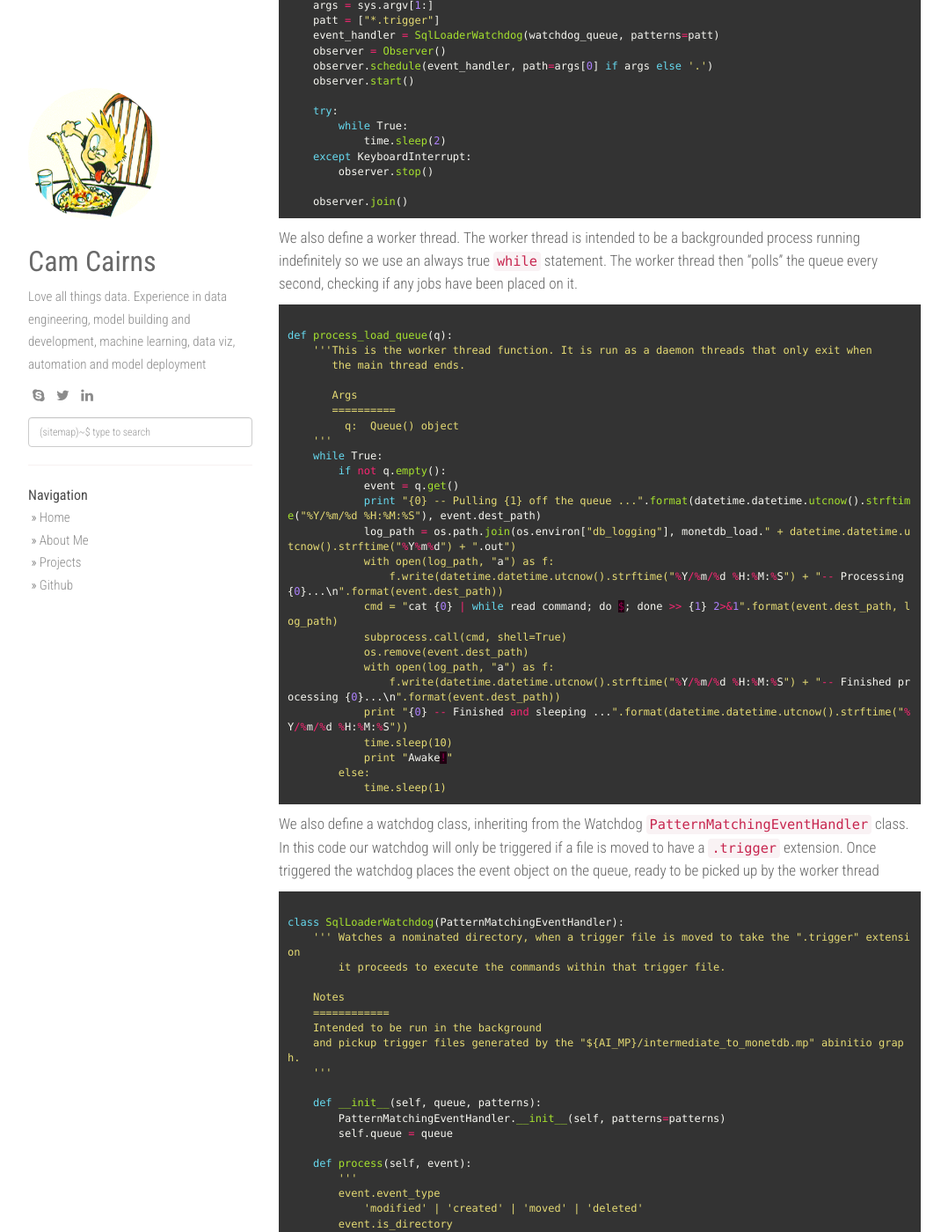
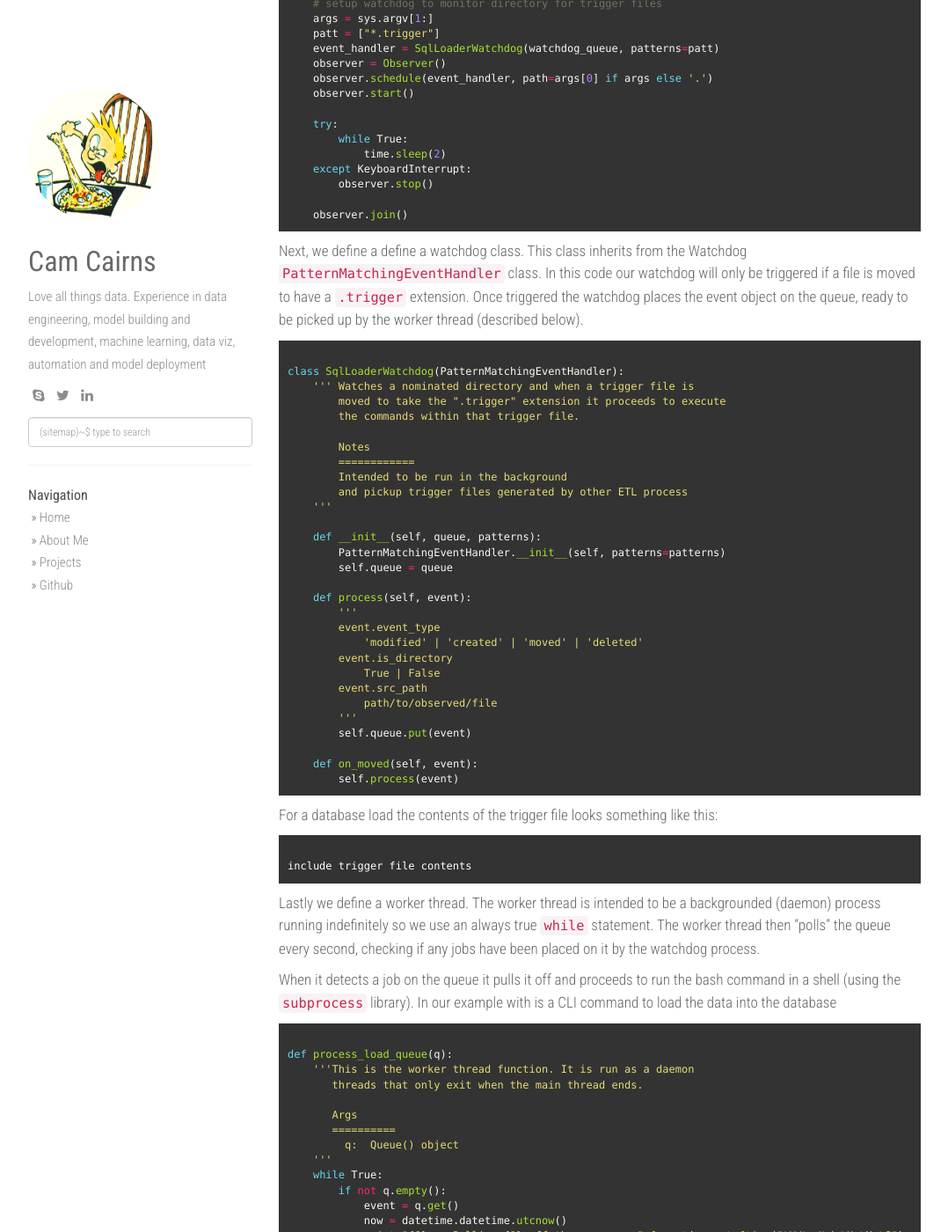
Before and after one commit to CamCairns/CamCairns.github.io, a Jekyll site: the page built from _posts/2016-09-06-python_watchdog_jobs_queue.md, in a window 1280 px wide and 1400 px high, scrolled down 1206 px. Shown: the whole window at 88% size, without its empty margins (53-1131 px from the left). Built offline with Jekyll 4.4.1, drawn with Linux system fonts in a browser that asks for light colours; nearby versions of some CDN libraries; comment, search, counter and statistics services are not loaded; some of the changed text lies outside the part shown.

Commit message:
Clean up of watchdog post

````diff
--- a/_posts/2016-09-06-python_watchdog_jobs_queue.md
+++ b/_posts/2016-09-06-python_watchdog_jobs_queue.md
@@ -55,51 +55,21 @@ if __name__ == '__main__':
 
     observer.join()
 ```
-We also define a worker thread. The worker thread is intended to be a backgrounded process running indefinitely so we use an always true `while` statement. The worker thread then "polls" the queue every second, checking if any jobs have been placed on it.
 
-
-```python
-
-def process_load_queue(q):
-    '''This is the worker thread function. It is run as a daemon threads that only exit when
-       the main thread ends.
-
-       Args
-       ==========
-         q:  Queue() object
-    '''
-    while True:
-        if not q.empty():
-            event = q.get()
-            print "{0} -- Pulling {1} off the queue ...".format(datetime.datetime.utcnow().strftime("%Y/%m/%d %H:%M:%S"), event.dest_path)
-            log_path = os.path.join(os.environ["db_logging"], monetdb_load." + datetime.datetime.utcnow().strftime("%Y%m%d") + ".out")
-            with open(log_path, "a") as f:
-                f.write(datetime.datetime.utcnow().strftime("%Y/%m/%d %H:%M:%S") + "-- Processing {0}...\n".format(event.dest_path))
-            cmd = "cat {0} | while read command; do ${{command}}; done >> {1} 2>&1".format(event.dest_path, log_path)
-            subprocess.call(cmd, shell=True)
-            os.remove(event.dest_path)
-            with open(log_path, "a") as f:
-                f.write(datetime.datetime.utcnow().strftime("%Y/%m/%d %H:%M:%S") + "-- Finished processing {0}...\n".format(event.dest_path))
-            print "{0} -- Finished and sleeping ...".format(datetime.datetime.utcnow().strftime("%Y/%m/%d %H:%M:%S"))
-            time.sleep(10)
-            print "Awake!"
-        else:
-            time.sleep(1)
-```
-
-We also define a watchdog class, inheriting from the Watchdog `PatternMatchingEventHandler` class. In this code our watchdog will only be triggered if a file is moved to have a `.trigger` extension. Once triggered the watchdog places the event object on the queue, ready to be picked up by the worker thread
+Next, we define a define a watchdog class. This class inherits from the Watchdog `PatternMatchingEventHandler` class. In this code our watchdog will only be triggered if a file is moved to have a `.trigger` extension. Once triggered the watchdog places the event object on the queue, ready to be picked up by the worker thread (described below).
 
 
 ```python
 
 class SqlLoaderWatchdog(PatternMatchingEventHandler):
-    ''' Watches a nominated directory, when a trigger file is moved to take the ".trigger" extension
-        it proceeds to execute the commands within that trigger file.
+    ''' Watches a nominated directory and when a trigger file is
+        moved to take the ".trigger" extension it proceeds to execute
+        the commands within that trigger file.
 
-    Notes
-    ============
-    Intended to be run in the background
-    and pickup trigger files generated by the "${AI_MP}/intermediate_to_monetdb.mp" abinitio graph.
+        Notes
+        ============
+        Intended to be run in the background
+        and pickup trigger files generated by other ETL process
     '''
 
     def __init__(self, queue, patterns):
@@ -120,3 +90,52 @@ class SqlLoaderWatchdog(PatternMatchingEventHandler):
     def on_moved(self, event):
         self.process(event)
 ```
+
+For a database load the contents of the trigger file looks something like this:
+
+```bash
+
+include trigger file contents
+```
+
+Lastly we define a worker thread. The worker thread is intended to be a backgrounded (daemon) process running indefinitely so we use an always true `while` statement. The worker thread then "polls" the queue every second, checking if any jobs have been placed on it by the watchdog process.
+
+When it detects a job on the queue it pulls it off and proceeds to run the bash command in a shell (using the `subprocess` library). In our example with is a CLI command to load the data into the database
+
+
+```python
+
+def process_load_queue(q):
+    '''This is the worker thread function. It is run as a daemon
+       threads that only exit when the main thread ends.
+
+       Args
+       ==========
+         q:  Queue() object
+    '''
+    while True:
+        if not q.empty():
+            event = q.get()
+            now = datetime.datetime.utcnow()
+            print "{0} -- Pulling {1} off the queue ...".format(now.strftime("%Y/%m/%d %H:%M:%S"), event.dest_path)
+            log_path = "/path/to/logging.txt"
+            with open(log_path, "a") as f:
+                f.write("{0} -- Processing {1}...\n".format(now.strftime("%Y/%m/%d %H:%M:%S"),
+                event.dest_path))
+
+            # read the contents of the trigger file
+            cmd = "cat {0} | while read command; do ${{command}}; done >> {1} 2>&1".format(event.dest_path, log_path)
+            subprocess.call(cmd, shell=True)
+
+            # once done, remove the trigger file
+            os.remove(event.dest_path)
+
+            # log the operation has been completed successfully
+            now = datetime.datetime.utcnow()
+            with open(log_path, "a") as f:
+                f.write("{0} -- Finished processing {1}...\n".format(now.strftime("%Y/%m/%d %H:%M:%S"), event.dest_path))
+        else:
+            time.sleep(1)
+```
+
+ And that's it! Check out the simple working example here that illustrates these principles (though instead of a database load it simply echos the contents of the trigger file).
````
Also changed, not shown: other parts of _posts/2016-09-06-python_watchdog_jobs_queue.md (+6 -6 lines).
